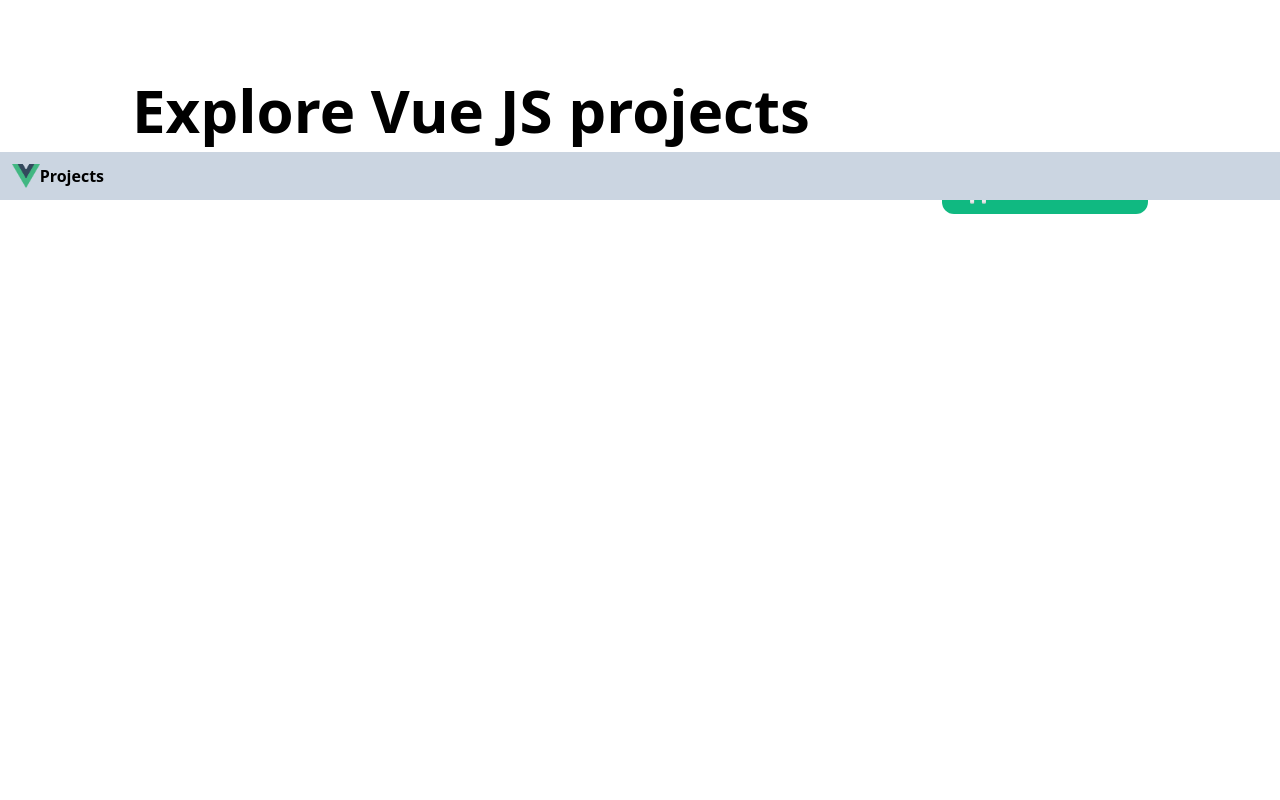
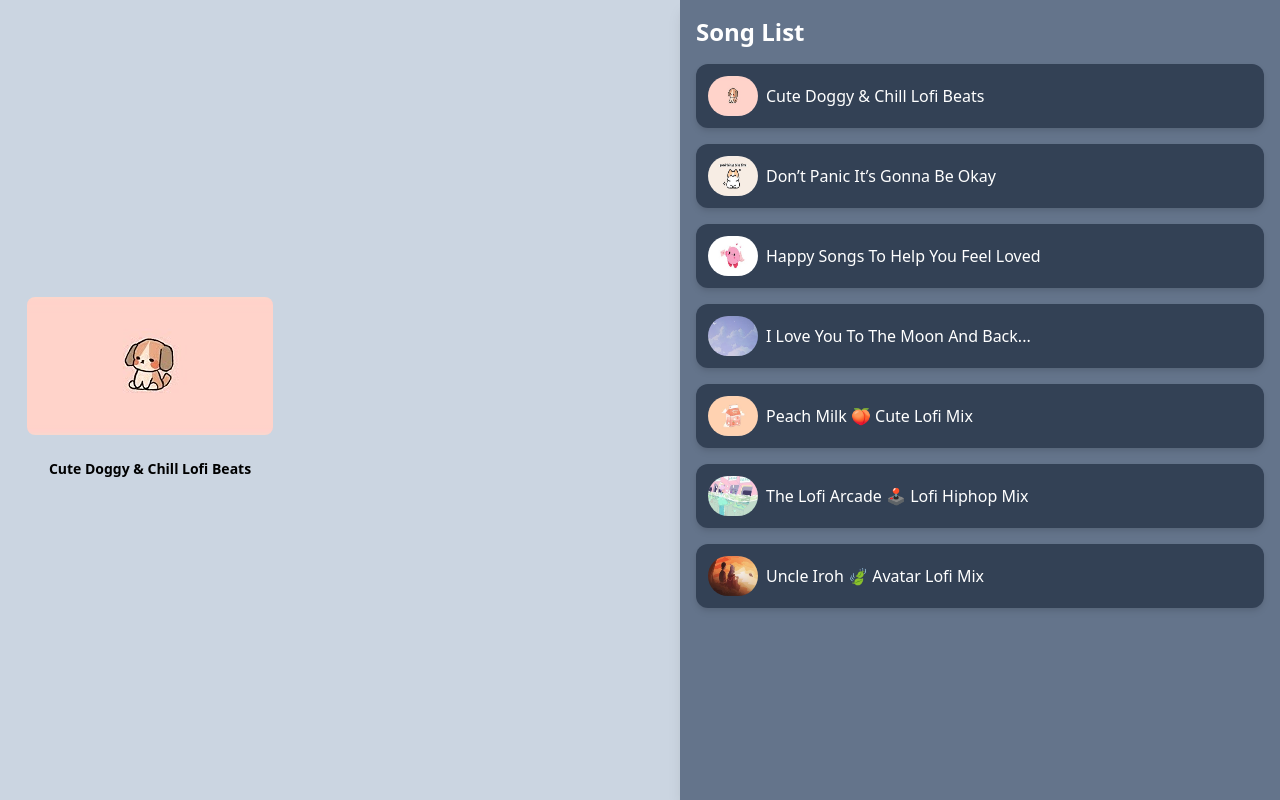
Before and after one commit to tia-cin/VueJS-Apps, a Vue app: page /#/music in a window 1280 px wide. Before the commit this address led to /#/. Built offline with nearby package versions, Linux system fonts and the light colour scheme.

Commit message:
music player style

```diff
--- a/src/pages/MusicPlayer.vue
+++ b/src/pages/MusicPlayer.vue
@@ -1,14 +1,12 @@
 <template>
-  <main class="flex bg-slate-300 h-screen">
+  <main class="flex bg-slate-300 h-screen items-center">
     <div class="flex flex-col justify-center">
-      <div
-        class="current-container w-50 flex flex-col justify-center items-center"
-      >
-        <div class="rounded-lg shadow-lg bg-white max-w-sm">
-          <img class="rounded-t-lg" :src="current.img" alt="song" />
-        </div>
+      <div class="w-300 flex flex-col justify-center items-center">
+        <img class="rounded-lg" :src="current.img" alt="song" />
         <div class="p-6">
-          <h2 class="text-sm text-center font-semibold rounded text-wrap w-30">
+          <h2
+            class="capitalize text-sm text-center font-semibold rounded text-wrap w-30"
+          >
             {{ current.title }}
           </h2>
         </div>
--- a/tailwind.config.js
+++ b/tailwind.config.js
@@ -3,6 +3,8 @@
   theme: {
     width: {
       50: '50px',
+      100: '100px',
+      300: '300px',
       600: '600px',
       700: '700px',
       800: '800px'
```
